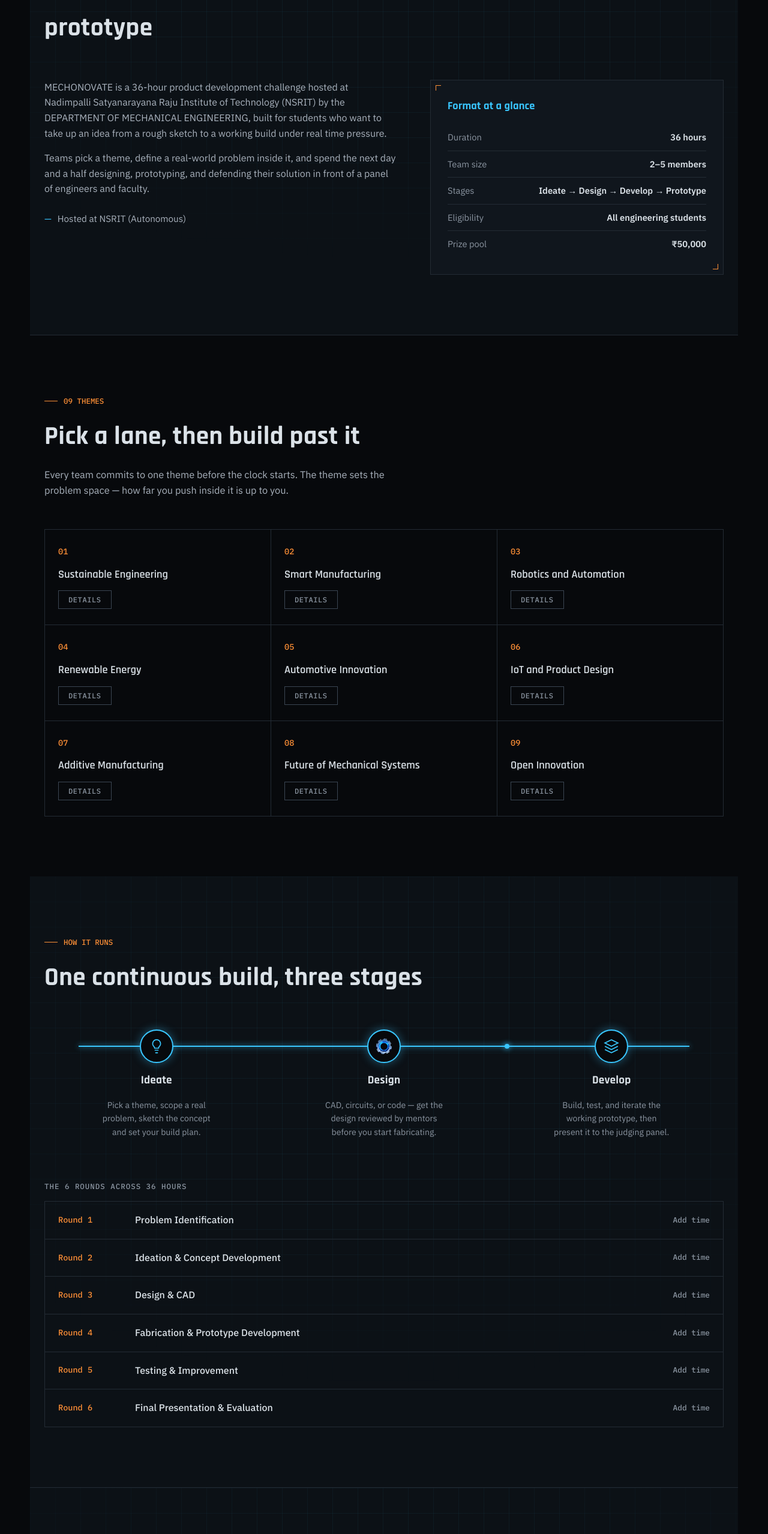
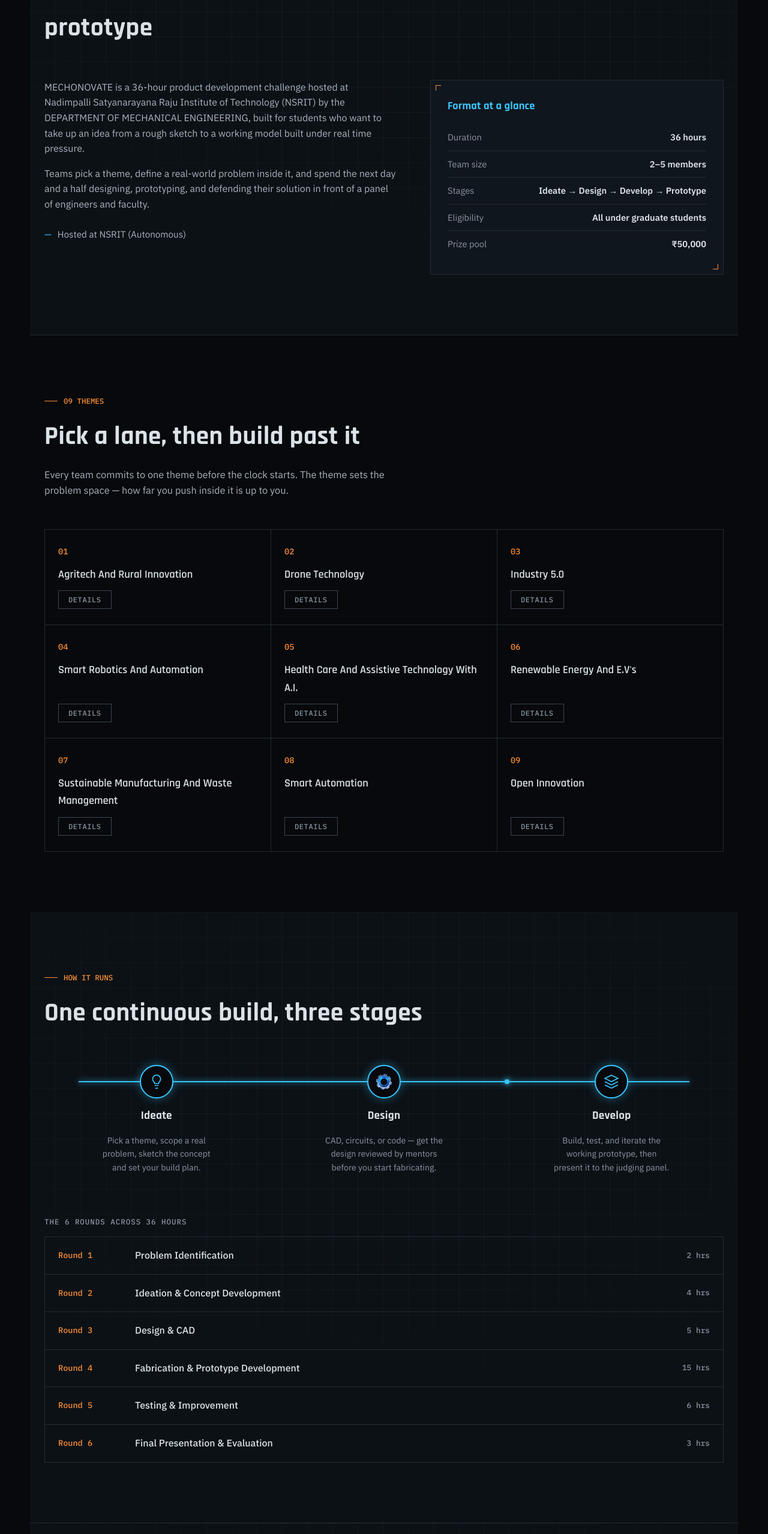
Before and after one commit to vardhanchintapalli00/MECHONOVATE, a plain HTML site: page frontend/index.html in a window 1280 px wide. Shown: the part 1043-3600 px from the top of the page at 60% size. Drawn offline with Linux system fonts and the light colour scheme.

Commit message:
Update index.html

```diff
--- a/frontend/index.html
+++ b/frontend/index.html
@@ -106,8 +106,8 @@
     </div>
     <div class="about-grid">
       <div class="about-text fade-in">
-        <p>MECHONOVATE is a 36-hour product development challenge hosted at Nadimpalli Satyanarayana Raju Institute of Technology (NSRIT) by the DEPARTMENT OF MECHANICAL ENGINEERING, built for students who want to take up  an idea from a rough sketch to a working
-          build under real time pressure.</p>
+        <p>MECHONOVATE is a 36-hour product development challenge hosted at Nadimpalli Satyanarayana Raju Institute of Technology (NSRIT) by the DEPARTMENT OF MECHANICAL ENGINEERING, built for students who want to take up an idea from a rough sketch to a working model
+          built under real time pressure.</p>
         <p>Teams pick a theme, define a real-world problem inside it, and spend the next day and a half designing,
           prototyping, and defending their solution in front of a panel of engineers and faculty.</p>
         <ul class="org-list">
@@ -119,7 +119,7 @@
         <div class="format-row"><span>Duration</span><span>36 hours</span></div>
         <div class="format-row"><span>Team size</span><span>2–5 members</span></div>
         <div class="format-row"><span>Stages</span><span>Ideate → Design → Develop → Prototype</span></div>
-        <div class="format-row"><span>Eligibility</span><span>All engineering students</span></div>
+        <div class="format-row"><span>Eligibility</span><span>All under graduate students</span></div>
         <div class="format-row"><span>Prize pool</span><span>₹50,000</span></div>
       </div>
     </div>
@@ -136,35 +136,35 @@
     <div class="theme-grid fade-in">
       <div class="theme-card" data-theme="01">
         <div class="theme-num">01</div>
-        <div class="theme-name">Sustainable Engineering</div><button class="theme-details-btn">Details</button>
+        <div class="theme-name">Agritech And Rural Innovation</div><button class="theme-details-btn">Details</button>
       </div>
       <div class="theme-card" data-theme="02">
         <div class="theme-num">02</div>
-        <div class="theme-name">Smart Manufacturing</div><button class="theme-details-btn">Details</button>
+        <div class="theme-name">Drone Technology</div><button class="theme-details-btn">Details</button>
       </div>
       <div class="theme-card" data-theme="03">
         <div class="theme-num">03</div>
-        <div class="theme-name">Robotics and Automation</div><button class="theme-details-btn">Details</button>
+        <div class="theme-name">Industry 5.0</div><button class="theme-details-btn">Details</button>
       </div>
       <div class="theme-card" data-theme="04">
         <div class="theme-num">04</div>
-        <div class="theme-name">Renewable Energy</div><button class="theme-details-btn">Details</button>
+        <div class="theme-name">Smart Robotics And Automation</div><button class="theme-details-btn">Details</button>
       </div>
       <div class="theme-card" data-theme="05">
         <div class="theme-num">05</div>
-        <div class="theme-name">Automotive Innovation</div><button class="theme-details-btn">Details</button>
+        <div class="theme-name">Health Care And Assistive Technology With A.I.</div><button class="theme-details-btn">Details</button>
       </div>
       <div class="theme-card" data-theme="06">
         <div class="theme-num">06</div>
-        <div class="theme-name">IoT and Product Design</div><button class="theme-details-btn">Details</button>
+        <div class="theme-name">Renewable Energy And E.V's</div><button class="theme-details-btn">Details</button>
       </div>
       <div class="theme-card" data-theme="07">
         <div class="theme-num">07</div>
-        <div class="theme-name">Additive Manufacturing</div><button class="theme-details-btn">Details</button>
+        <div class="theme-name">Sustainable Manufacturing And Waste Management</div><button class="theme-details-btn">Details</button>
       </div>
       <div class="theme-card" data-theme="08">
         <div class="theme-num">08</div>
-        <div class="theme-name">Future of Mechanical Systems</div><button class="theme-details-btn">Details</button>
+        <div class="theme-name">Smart Automation</div><button class="theme-details-btn">Details</button>
       </div>
       <div class="theme-card" data-theme="09">
         <div class="theme-num">09</div>
@@ -225,17 +225,17 @@
     <div class="rounds-label fade-in">The 6 rounds across 36 hours</div>
     <div class="milestones fade-in">
       <div class="milestone"><span class="m-day">Round 1</span><span class="m-title">Problem Identification</span><span
-          class="m-time">Add time</span></div>
+          class="m-time">2 hrs</span></div>
       <div class="milestone"><span class="m-day">Round 2</span><span class="m-title">Ideation &amp; Concept
-          Development</span><span class="m-time">Add time</span></div>
+          Development</span><span class="m-time">4 hrs</span></div>
       <div class="milestone"><span class="m-day">Round 3</span><span class="m-title">Design &amp; CAD</span><span
-          class="m-time">Add time</span></div>
+          class="m-time">5 hrs</span></div>
       <div class="milestone"><span class="m-day">Round 4</span><span class="m-title">Fabrication &amp; Prototype
-          Development</span><span class="m-time">Add time</span></div>
+          Development</span><span class="m-time">15 hrs</span></div>
       <div class="milestone"><span class="m-day">Round 5</span><span class="m-title">Testing &amp;
-          Improvement</span><span class="m-time">Add time</span></div>
+          Improvement</span><span class="m-time">6 hrs</span></div>
       <div class="milestone"><span class="m-day">Round 6</span><span class="m-title">Final Presentation &amp;
-          Evaluation</span><span class="m-time">Add time</span></div>
+          Evaluation</span><span class="m-time">3 hrs</span></div>
     </div>
   </section>
 
@@ -249,11 +249,11 @@
     <div class="rules-grid fade-in">
       <div class="rule-card">
         <h4>Eligibility</h4>
-        <p>Open to undergraduate engineering students. Add specific branch/college restrictions here if any apply.</p>
+        <p>Open to undergraduate engineering students.</p>
       </div>
       <div class="rule-card">
         <h4>Team size</h4>
-        <p>3 to 5 members per team, from the same or different colleges. Confirm cross-college rule here.</p>
+        <p>2 to 5 members per team, from the same or different colleges.</p>
       </div>
       <div class="rule-card">
         <h4>What to bring</h4>
@@ -319,16 +319,16 @@
     <div class="coord-cols fade-in">
       <div class="coord-group">
         <h3>Faculty coordinators</h3>
-        <div class="coord-item"><span>V V S S R Krishna Murthy</span><a href="tel:+919908266061">+91 99082 66061</a>
+        <div class="coord-item"><span>Mr.V.V.S.S.R Krishna Murthy</span><a href="tel:+919908266061">+91 99082 66061</a>
         </div>
-        <div class="coord-item"><span>K Ram Prasad</span><a href="tel:+917569323977">+91 75693 23977</a></div>
-        <div class="coord-item"><span>B Usha Rani</span><a href="tel:+919000920231">+91 90009 20231</a></div>
+        <div class="coord-item"><span>Mr.K.Ram Prasad</span><a href="tel:+917569323977">+91 75693 23977</a></div>
+        <div class="coord-item"><span>Mrs.B.Usha Rani</span><a href="tel:+919000920231">+91 90009 20231</a></div>
       </div>
       <div class="coord-group">
         <h3>Student coordinators</h3>
-        <div class="coord-item"><span>CH Vishnu Vardhan</span><a href="tel:+919381881744">+91 93818 81744</a></div>
-        <div class="coord-item"><span>D Vignesh</span><a href="tel:+919347454265">+91 93474 54265</a></div>
-        <div class="coord-item"><span>Yeswanth</span><a href="tel:+918790640144">+91 87906 40144</a></div>
+        <div class="coord-item"><span>CH.Vishnu Vardhan</span><a href="tel:+919381881744">+91 93818 81744</a></div>
+        <div class="coord-item"><span>D.Vignesh</span><a href="tel:+919347454265">+91 93474 54265</a></div>
+        <div class="coord-item"><span>D.Yeswanth</span><a href="tel:+918790640144">+91 87906 40144</a></div>
       </div>
     </div>
   </section>
@@ -409,7 +409,7 @@
         </button>
         <div class="faq-a">
           <p>
-            Yes! Food, meals, snacks, and accommodation will be provided throughout the
+            Yes! Food, meals, and accommodation will be provided throughout the
             36-hour hackathon, allowing participants to focus completely on building
             their projects.
           </p>
```
